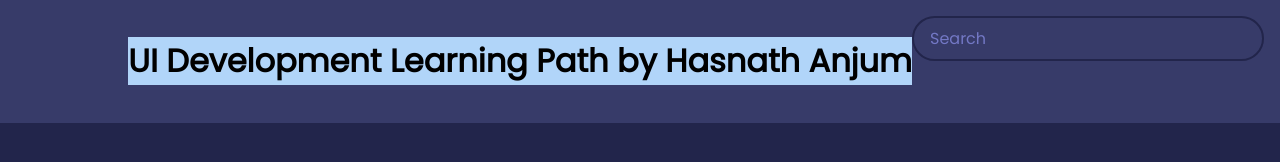
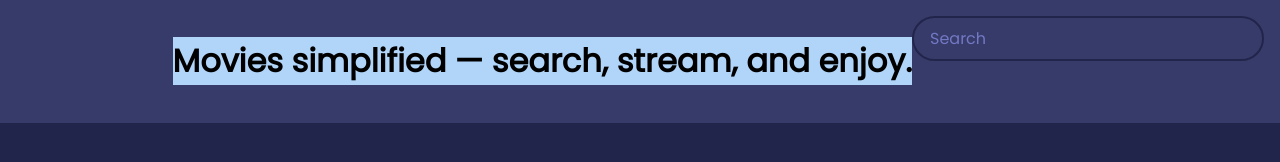
Before and after one commit to Hasnathanjum2949/UIDev_CineCloud, a plain HTML site: page index.html in a window 1280 px wide. Drawn offline with Linux system fonts and the light colour scheme; no server answers.

Commit message:
Update index.html

```diff
--- a/index.html
+++ b/index.html
@@ -4,11 +4,11 @@
     <meta charset="UTF-8" />
     <meta name="viewport" content="width=device-width, initial-scale=1.0" />
     <link rel="stylesheet" href="style.css" />
-    <title>Movie App by Hasnath</title>
+    <title>CineCloud</title>
   </head>
   <body>
     <header>
-      <h1 style="background-color:rgb(177, 213, 249);">UI Development Learning Path by Hasnath Anjum</h1>
+      <h1 style="background-color:rgb(177, 213, 249);">Movies simplified — search, stream, and enjoy.</h1>
       <form id="form">
         <input type="text" id="search" class="search" placeholder="Search">
       </form>
```
